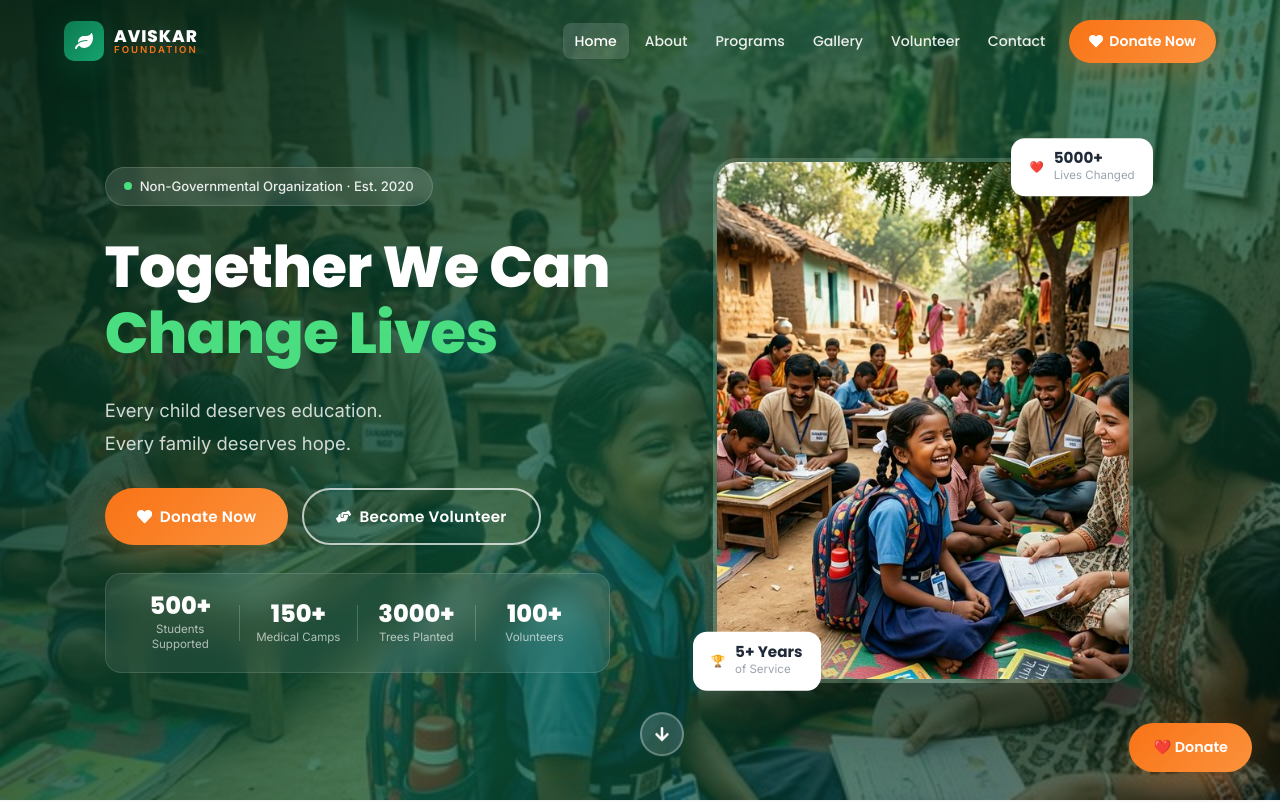
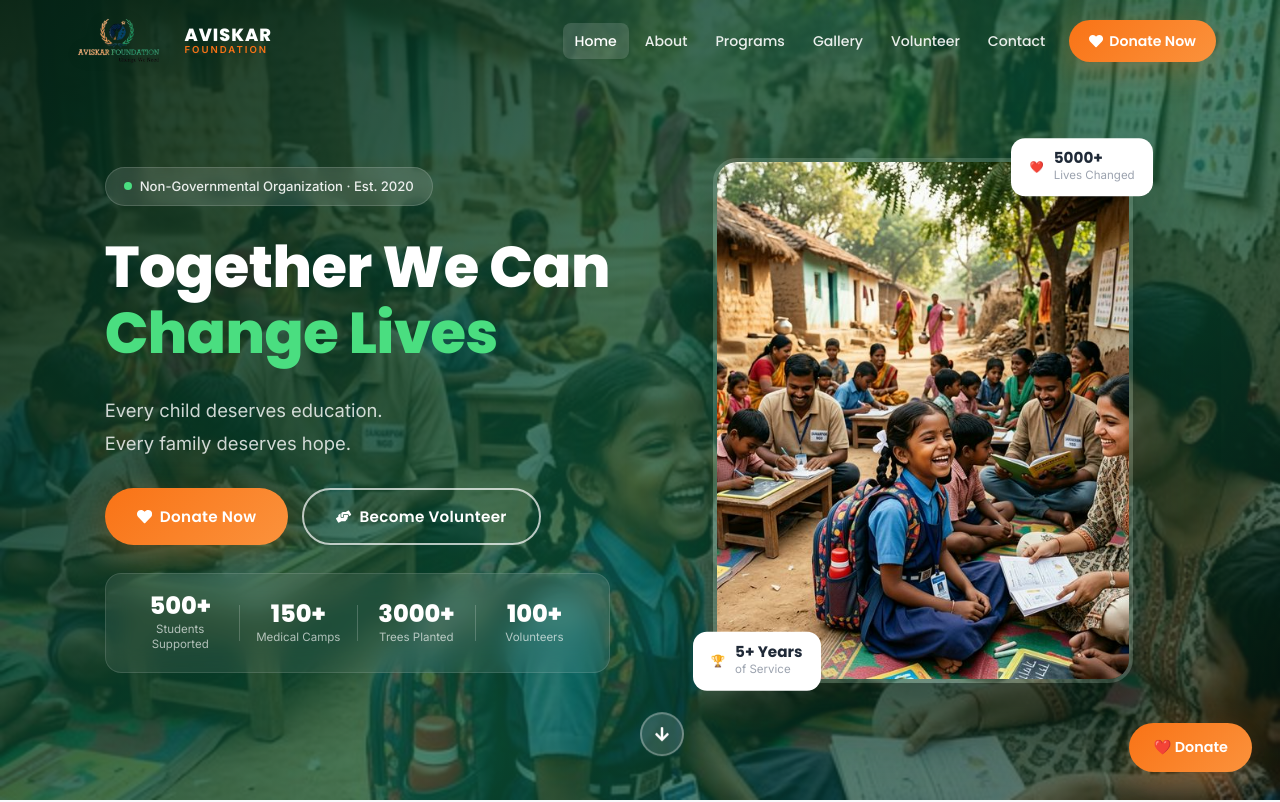
Before and after one commit to bhisekarsatyajit2006/Aviskar, a React (Vite) app: page / in a window 1280 px wide. Shown: the top 802 px of the page. Built offline with nearby package versions, Linux system fonts and the light colour scheme.

Commit message:
Add official AVISKAR logo to header, footer and favicon

```diff
--- a/index.html
+++ b/index.html
@@ -2,9 +2,10 @@
 <html lang="en">
   <head>
     <meta charset="UTF-8" />
-    <link rel="icon" type="image/svg+xml" href="/favicon.svg" />
+    <link rel="icon" type="image/png" href="/logo.png" />
     <meta name="viewport" content="width=device-width, initial-scale=1.0" />
-    <title>avishkar-foundation</title>
+    <title>AVISKAR FOUNDATION - Empowering Communities, Transforming Lives</title>
+    <meta name="description" content="AVISKAR FOUNDATION is a non-profit NGO dedicated to Education, Healthcare, Women Empowerment, and Environmental Sustainability in Maharashtra, India." />
   </head>
   <body>
     <div id="root"></div>
--- a/src/components/Footer.css
+++ b/src/components/Footer.css
@@ -27,16 +27,11 @@
   gap: 12px;
 }
 
-.footer-logo-icon {
-  width: 42px;
-  height: 42px;
-  background: var(--gradient-primary);
-  border-radius: 10px;
-  display: flex;
-  align-items: center;
-  justify-content: center;
-  color: white;
-  font-size: 18px;
+.footer-logo-img {
+  height: 44px;
+  width: auto;
+  object-fit: contain;
+  filter: drop-shadow(0 2px 8px rgba(0,0,0,0.2));
 }
 
 .footer-logo-text {
--- a/src/components/Footer.jsx
+++ b/src/components/Footer.jsx
@@ -1,4 +1,4 @@
-import { FaFacebook, FaTwitter, FaInstagram, FaLinkedin, FaYoutube, FaLeaf, FaMapMarkerAlt, FaPhone, FaEnvelope } from 'react-icons/fa';
+import { FaFacebook, FaTwitter, FaInstagram, FaLinkedin, FaYoutube, FaMapMarkerAlt, FaPhone, FaEnvelope } from 'react-icons/fa';
 import './Footer.css';
 
 const quickLinks = [
@@ -28,7 +28,7 @@ export default function Footer() {
           {/* Brand */}
           <div className="footer-brand">
             <div className="footer-logo">
-              <div className="footer-logo-icon"><FaLeaf /></div>
+              <img src="/logo.png" alt="AVISKAR FOUNDATION Logo" className="footer-logo-img" />
               <div className="footer-logo-text">
                 <span className="footer-logo-main">AVISKAR</span>
                 <span className="footer-logo-sub">FOUNDATION</span>
--- a/src/components/Navbar.css
+++ b/src/components/Navbar.css
@@ -5,7 +5,7 @@
   left: 0;
   right: 0;
   z-index: 1000;
-  padding: 20px 0;
+  padding: 18px 0;
   transition: all 0.35s ease;
   background: transparent;
 }
@@ -14,7 +14,7 @@
   background: rgba(255, 255, 255, 0.97);
   backdrop-filter: blur(12px);
   -webkit-backdrop-filter: blur(12px);
-  padding: 12px 0;
+  padding: 10px 0;
   box-shadow: 0 2px 20px rgba(0, 0, 0, 0.08);
 }
 
@@ -28,22 +28,20 @@
 .navbar-logo {
   display: flex;
   align-items: center;
-  gap: 10px;
+  gap: 12px;
   text-decoration: none;
 }
 
-.logo-icon {
-  width: 40px;
-  height: 40px;
-  background: var(--gradient-primary);
-  border-radius: 10px;
-  display: flex;
-  align-items: center;
-  justify-content: center;
-  color: white;
-  font-size: 18px;
-  flex-shrink: 0;
-  box-shadow: var(--shadow-green);
+.navbar-logo-img {
+  height: 46px;
+  width: auto;
+  object-fit: contain;
+  filter: drop-shadow(0 2px 8px rgba(0,0,0,0.15));
+  transition: transform 0.3s ease;
+}
+
+.navbar-logo:hover .navbar-logo-img {
+  transform: scale(1.05);
 }
 
 .logo-text {
@@ -54,7 +52,7 @@
 
 .logo-main {
   font-family: 'Poppins', sans-serif;
-  font-size: 1.05rem;
+  font-size: 1.1rem;
   font-weight: 800;
   color: var(--primary);
   letter-spacing: 1px;
--- a/src/components/Navbar.jsx
+++ b/src/components/Navbar.jsx
@@ -1,5 +1,5 @@
 import { useState, useEffect } from 'react';
-import { FaBars, FaTimes, FaLeaf, FaHeart } from 'react-icons/fa';
+import { FaBars, FaTimes, FaHeart } from 'react-icons/fa';
 import './Navbar.css';
 
 const navLinks = [
@@ -33,9 +33,7 @@ export default function Navbar() {
     <nav className={`navbar ${scrolled ? 'navbar-scrolled' : ''}`}>
       <div className="container navbar-inner">
         <a href="#home" className="navbar-logo" onClick={() => handleNavClick('#home')}>
-          <div className="logo-icon">
-            <FaLeaf />
-          </div>
+          <img src="/logo.png" alt="AVISKAR FOUNDATION Logo" className="navbar-logo-img" />
           <div className="logo-text">
             <span className="logo-main">AVISKAR</span>
             <span className="logo-sub">FOUNDATION</span>
```
Also changed, not shown: public/logo.png (added), src/assets/logo.png (added).
